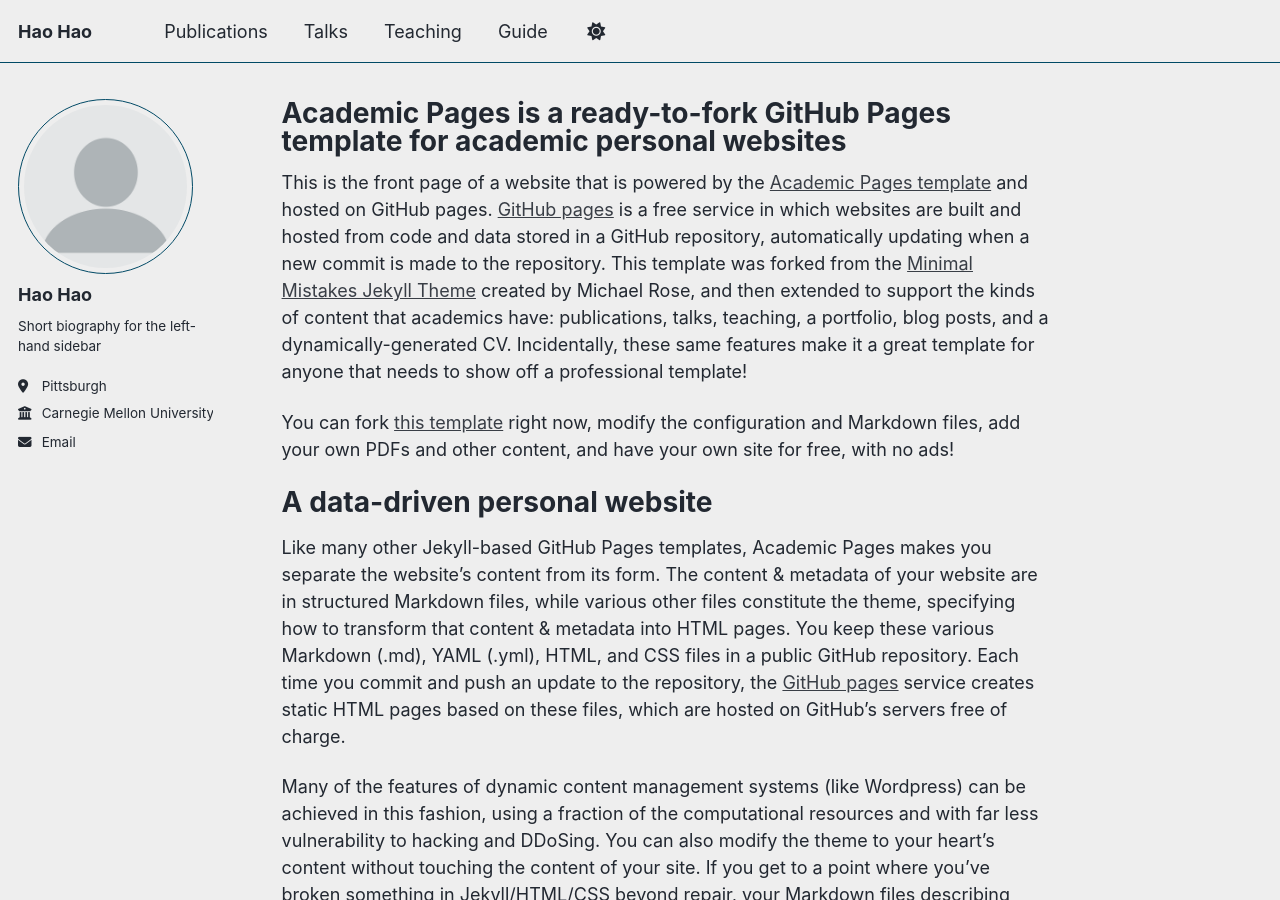
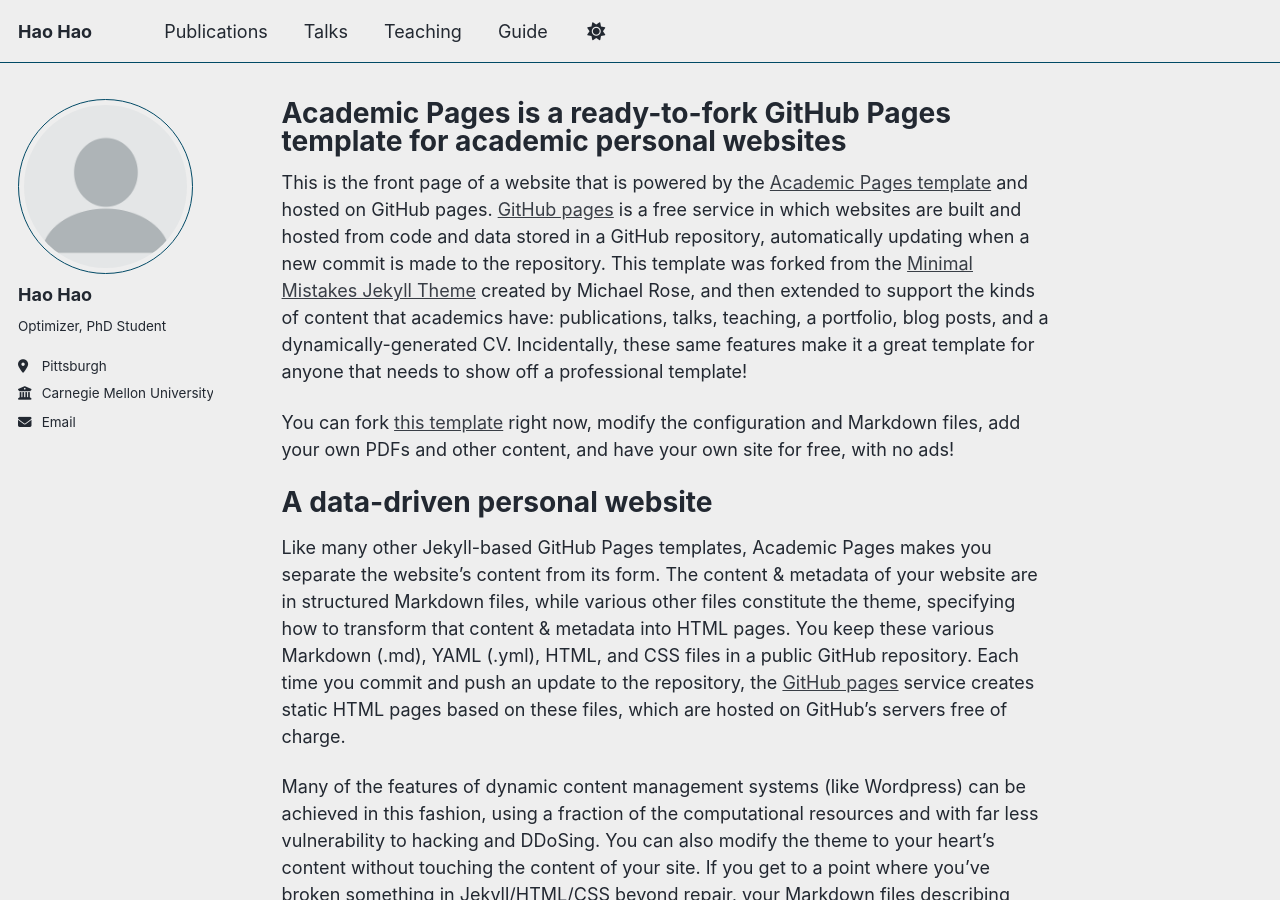
Before and after one commit to haohaocmu/haohaocmu.github.io, a Jekyll site: the page built from _pages/about.md, in a window 1280 px wide and 900 px high. Built offline with Jekyll 4.4.1, drawn with Linux system fonts in a browser that asks for light colours; a script that is not in the unit is left out.

Commit message:
Update _config.yml

```diff
--- a/_config.yml
+++ b/_config.yml
@@ -26,7 +26,7 @@ author:
   avatar           : "profile.png"
   name             : "Hao Hao"
   pronouns         : # example: "she/her"
-  bio              : "Short biography for the left-hand sidebar"
+  bio              : "Optimizer, PhD Student"
   location         : "Pittsburgh"
   employer         : "Carnegie Mellon University"
   uri              : # URL
```
